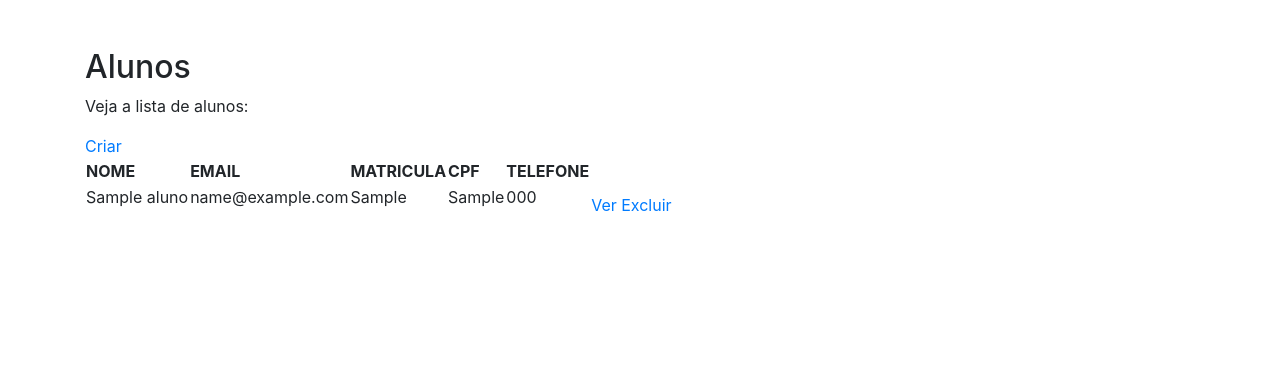
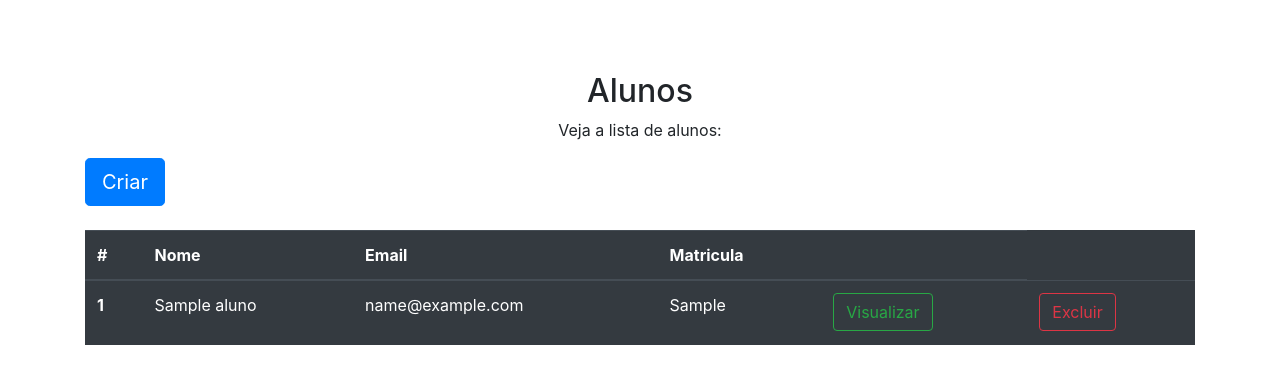
Before and after one commit to anakettl/Sistema-Gerenciamento-TCC, a Spring Boot app: page /alunos in a window 1280 px wide. Shown: the part 56-440 px from the top of the page. Run offline with Spring Boot 4, Linux system fonts and the light colour scheme; the visitor is signed in with stand-in values (Sample User, id 1); empty tables hold one stand-in row (values such as "Sample post"); some of the project's set-up classes (security, data sources, template engines, error pages and the like) are left out, and stand-ins take their place; database files in the repository are not loaded; some libraries are stand-ins or nearby versions.

Commit message:
ajuste layout tabela

```diff
--- a/src/main/resources/templates/aluno/index.html
+++ b/src/main/resources/templates/aluno/index.html
@@ -9,46 +9,41 @@ th:replace="~{fragments/layout :: layout (~{::body},'aluno')}">
 
   <body>
 
-    <h2>Alunos</h2>
+  <br class="container-fluid"/>
 
-    <p>Veja a lista de alunos:</p>
+  <h2 class="text-center">Alunos</h2>
+
+  <p class="text-center">Veja a lista de alunos:</p>
 
   <div th:if="${#messages}"></div>
 
-    <a type="button" th:href="@{/alunos/create}">Criar</a>
+  <div class="row-cols-3">
+	  <a th:href="@{/alunos/create}" class="btn btn-primary btn-lg">Criar</a>
+  </div>
 
+  <br class="container-fluid"/>
 
-	<table>
+  <table class="table table-hover table-dark">
 	  <thead>
 	  <tr>
-			<th th:id="nome">NOME</th>
-			<th th:id="email">EMAIL</th>
-			<th th:id="matricula">MATRICULA</th>
-			<th th:id="cpf">CPF</th>
-			<th th:id="telefone">TELEFONE</th>
+		  <th scope="col">#</th>
+		  <th scope="col">Nome</th>
+		  <th scope="col">Email</th>
+		  <th scope="col">Matricula</th>
+		  <th scope="col"></th>
 	  </tr>
 	  </thead>
 	  <tbody>
-		<tr th:each="aluno : ${alunos}">
+	  <tr th:each="aluno, count : ${alunos}">
+		  <th scope="row" th:text="${count.count}"></th>
+		  <td><p th:text="${aluno.nome}"></p></td>
+		  <td><p th:text="${aluno.email}"></td>
+		  <td><p th:text="${aluno.matricula}"></td>
+		  <td><a th:href="@{/alunos/__${aluno.id}__}" class="btn btn-outline-success">Visualizar</a></td>
 		  <td>
-				<p th:text="${aluno.nome}"></p>
-			</td>
-			<td>
-				<p th:text="${aluno.email}"></p>
-			</td>
-			<td>
-				<p th:text="${aluno.matricula}"></p>
-			</td>
-			<td>
-				<p th:text="${aluno.cpf}"></p>
-			</td>
-			<td>
-				<p th:text="${aluno.telefone}"></p>
-			</td>
-			<td>
-				<a th:href="@{/alunos/__${aluno.id}__}"> Ver</a>
-				<a th:href="@{/alunos/delete/__${aluno.id}__}"> Excluir</a>
-
+			  <form th:action="@{/alunos/__${aluno.id}__}" th:method="delete" />
+			  <button th:type="submit" class="btn btn-outline-danger">Excluir</button>
+			  </form>
 		  </td>
 	  </tr>
 	  </tbody>
```
Lines whose indentation alone changed are shown as unchanged.
